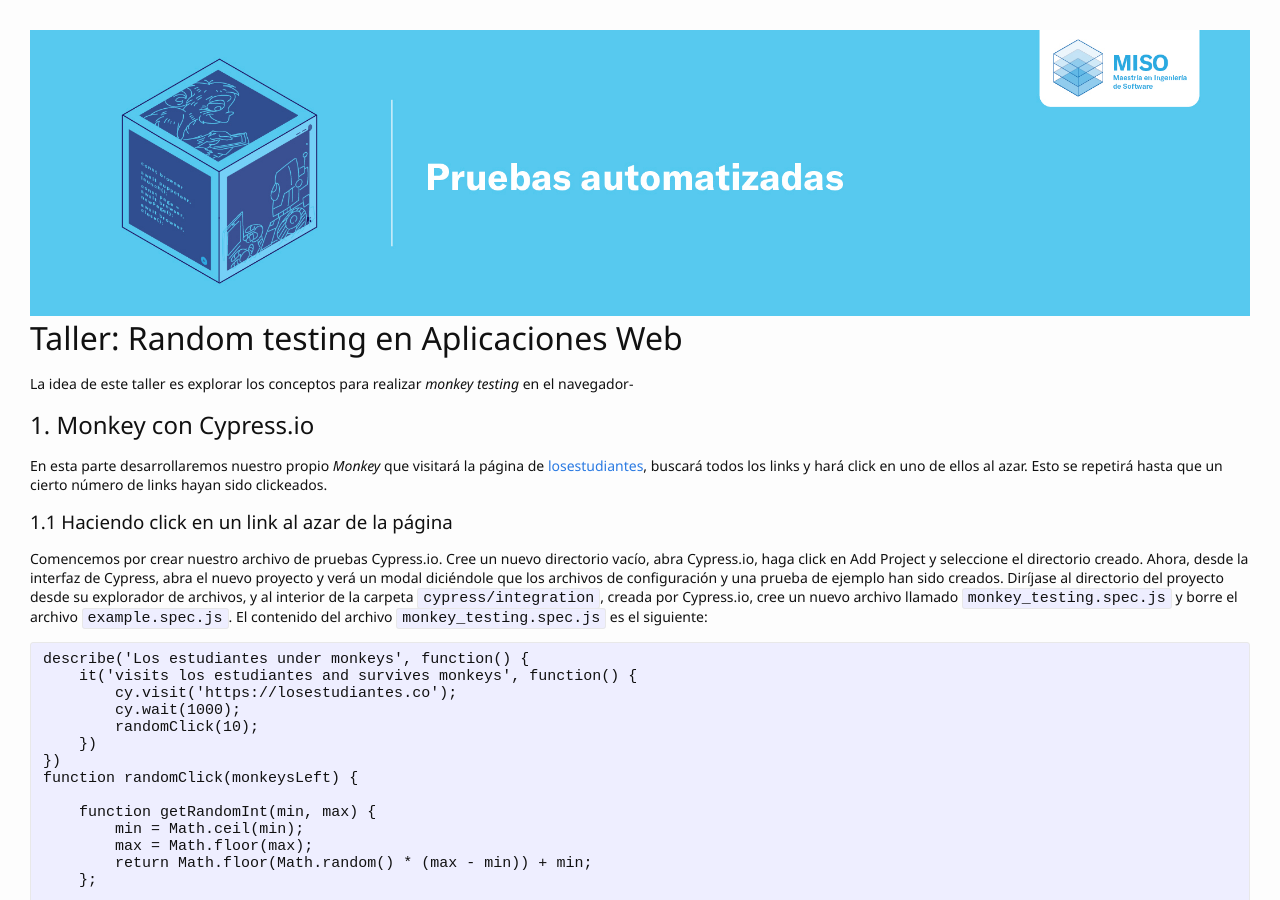
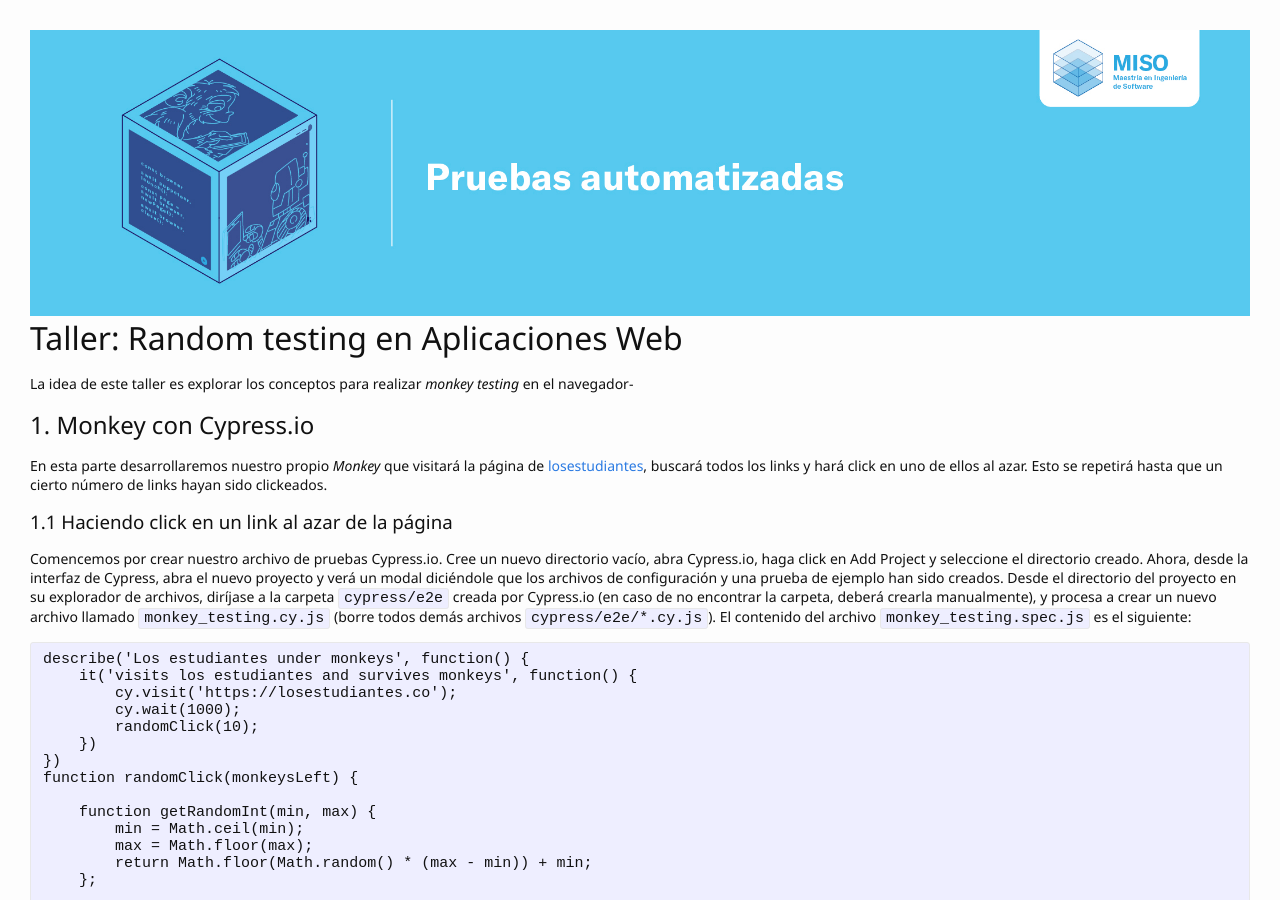
Before and after one commit to TiCSw/mt1_guias_pruebas, a Jekyll site: the page built from docs/talleres/monkey.md, in a window 1280 px wide and 900 px high. Built offline with Jekyll 4.4.1, drawn with Linux system fonts in a browser that asks for light colours; some web fonts are replaced; our own code applies the rules of GitHub Pages for plain Markdown files; comment, search, counter and statistics services are not loaded.

Commit message:
Update monkey.md
Actualización guía para nueva versión de Cypress

````diff
--- a/docs/talleres/monkey.md
+++ b/docs/talleres/monkey.md
@@ -8,7 +8,7 @@ En esta parte desarrollaremos nuestro propio *Monkey* que visitará la página d
 
 ### 1.1 Haciendo click en un link al azar de la página
 
-Comencemos por crear nuestro archivo de pruebas Cypress.io. Cree un nuevo directorio vacío, abra Cypress.io, haga click en Add Project y seleccione el directorio creado. Ahora, desde la interfaz de Cypress, abra el nuevo proyecto y verá un modal diciéndole que los archivos de configuración y una prueba de ejemplo han sido creados. Diríjase al directorio del proyecto desde su explorador de archivos, y al interior de la carpeta ``cypress/integration``, creada por Cypress.io, cree un nuevo archivo llamado ``monkey_testing.spec.js`` y borre el archivo ``example.spec.js``. El contenido del archivo ``monkey_testing.spec.js`` es el siguiente:
+Comencemos por crear nuestro archivo de pruebas Cypress.io. Cree un nuevo directorio vacío, abra Cypress.io, haga click en Add Project y seleccione el directorio creado. Ahora, desde la interfaz de Cypress, abra el nuevo proyecto y verá un modal diciéndole que los archivos de configuración y una prueba de ejemplo han sido creados. Desde el directorio del proyecto en su explorador de archivos, diríjase a la carpeta ``cypress/e2e`` creada por Cypress.io (en caso de no encontrar la carpeta, deberá crearla manualmente), y procesa a crear un nuevo archivo llamado ``monkey_testing.cy.js`` (borre todos demás archivos ``cypress/e2e/*.cy.js``). El contenido del archivo ``monkey_testing.spec.js`` es el siguiente:
 
 ```javascript
 describe('Los estudiantes under monkeys', function() {
````
